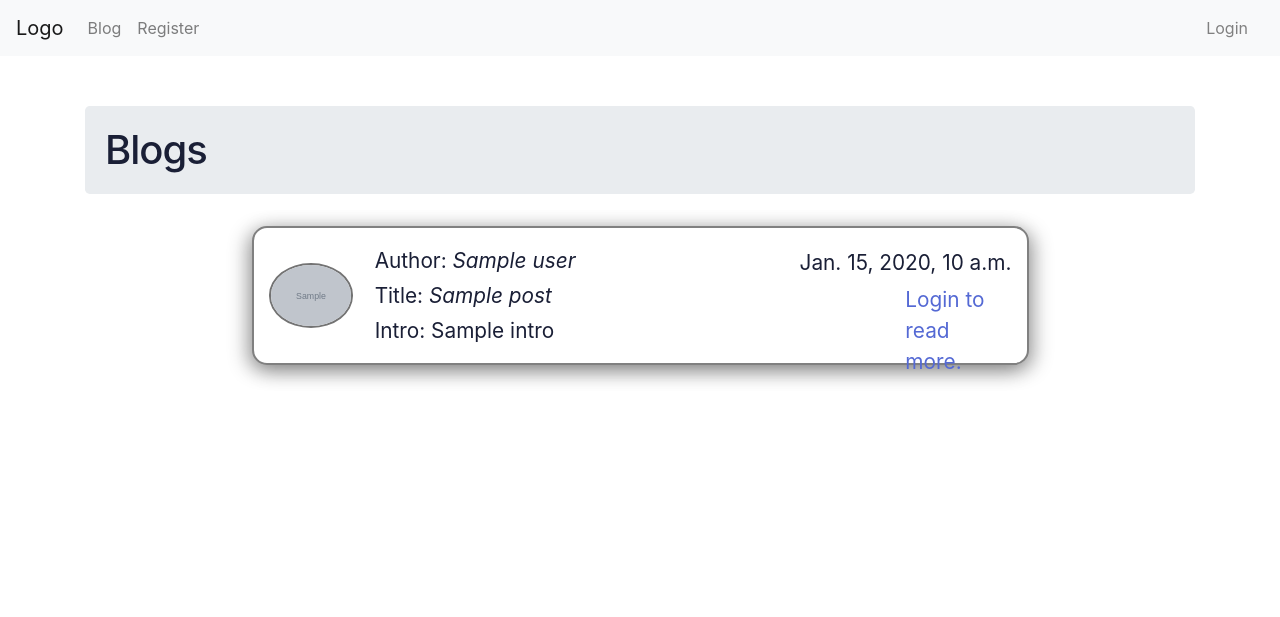
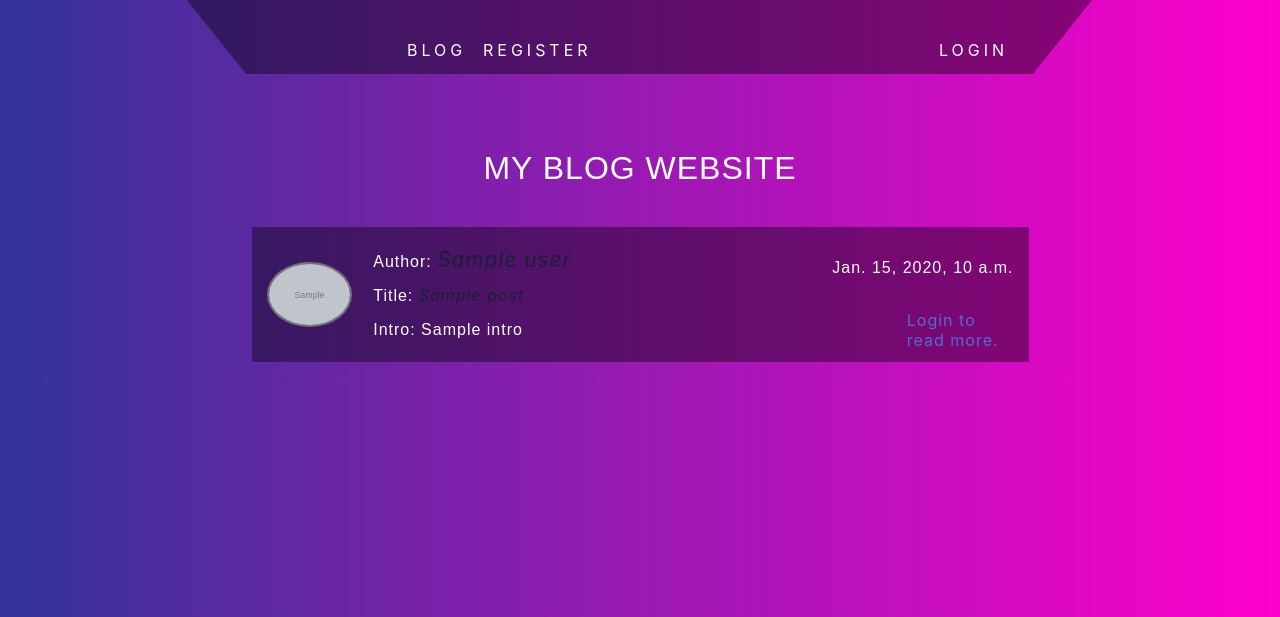
Before and after one commit to Lexicon-Group-2/Blog-project, a Django app: template templates/blog/blog.html in a window 1280 px wide. Shown: the top 617 px of the page. Run offline with Django 3.2, Linux system fonts and the light colour scheme; the template is opened without the code that fills it: most values are stand-ins (such as "Sample title", 1, 10 or a date in 2020); grey boxes marked "Sample" are stand-in pictures.

Commit message:
adding styling

```diff
--- a/static/css.css
+++ b/static/css.css
@@ -1,9 +1,20 @@
 .logout {
-  color: grey;
+  color: white;
 }
 
 .active {
   color: rebeccapurple;
+}
+.register-title {
+  margin: 30px 0 20px 0;
+  padding: 20px;
+  font: normal 100% / normal Arial, Helvetica, sans-serif;
+  letter-spacing: 1px;
+  transition: all 0.5s ease;
+  text-transform: uppercase;
+  text-align: center;
+  font-size: 1rem;
+  text-decoration: none;
 }
 * {
   padding: 0;
@@ -237,3 +248,129 @@ a.ssolink {
     transform: translateX(0px);
   }
 }
+
+/* Nav bar Styling  */
+body {
+  min-width: 800px;
+  background: #ff00cc; /* fallback for old browsers */
+  background: -webkit-linear-gradient(
+    to right,
+    #333399,
+    #ff00cc
+  ); /* Chrome 10-25, Safari 5.1-6 */
+  background: linear-gradient(
+    to right,
+    #333399,
+    #ff00cc
+  ); /* W3C, IE 10+/ Edge, Firefox 16+, Chrome 26+, Opera 12+, Safari 7+ */
+
+  margin: 0px;
+}
+.website-title {
+  margin: 30px 0 20px 0;
+  padding: 20px;
+  color: white;
+  font: normal 100% / normal Arial, Helvetica, sans-serif;
+  letter-spacing: 1px;
+  transition: all 0.5s ease;
+  text-transform: uppercase;
+  text-align: center;
+  font-size: 2rem;
+}
+
+#trapezoid {
+  -webkit-box-sizing: content-box;
+  -moz-box-sizing: content-box;
+  box-sizing: content-box;
+  height: 0;
+  border: 80px solid rgba(0, 0, 0, 0);
+  border-top: 0 solid;
+  border-bottom: 100px solid rgba(1, 1, 1, 0.4);
+  -webkit-border-radius: 20px 20px 0 0;
+  border-radius: 20px 20px 0 0;
+  font: normal 100% / normal Arial, Helvetica, sans-serif;
+  color: rgba(0, 0, 0, 0.7);
+  -o-text-overflow: clip;
+  text-overflow: clip;
+  -webkit-transform: rotateX(180deg);
+  transform: rotateX(180deg);
+  margin-top: -53px;
+  width: 700px;
+  position: relative;
+  transition: all 0.7s ease;
+  padding-left: 7%;
+}
+
+#trapezoid a {
+  -webkit-transform: rotateX(180deg);
+  transform: rotateX(180deg);
+}
+
+.sub-home {
+  display: none;
+  position: absolute;
+  right: 0;
+  left: 0;
+
+  z-index: 1;
+  transform: perspective(-10px);
+}
+
+#trapezoid:hover .sub-home {
+  justify-content: center;
+  margin-top: 53px;
+}
+
+.navbar {
+  position: sticky;
+  top: 0;
+  display: flex;
+  overflow: hidden;
+  justify-content: center;
+  height: 100px;
+}
+
+.navbar a {
+  float: left;
+  font-size: 16px;
+  color: white;
+  text-align: center;
+  padding: 14px 25px;
+  text-decoration: none;
+  text-transform: uppercase;
+  letter-spacing: 4px;
+  transition: all 0.5s ease;
+}
+
+.navbar a:hover {
+  background: #8ca6db;
+  color: black;
+  border-radius: 5px;
+}
+
+.subnav-content a:hover {
+  background: #b993d6;
+  color: black;
+}
+
+h1 {
+  color: #111;
+  font-family: "Helvetica Neue", sans-serif;
+
+  font-weight: bold;
+  letter-spacing: -1px;
+  text-align: center;
+  padding: 0;
+  margin: 0;
+}
+
+p {
+  color: #111;
+  font-family: "Calibri", sans-serif;
+  font-size: 25px;
+  line-height: 1.5;
+}
+
+hr {
+  background-color: #000;
+}
--- a/static/user.css
+++ b/static/user.css
@@ -1,13 +1,33 @@
 /* User profile page */
+div {
+  color: white;
+  font: normal 100% / normal Arial, Helvetica, sans-serif;
+  letter-spacing: 1px;
+  transition: all 0.5s ease;
+  font-size: 16px;
+}
+.website-title {
+  margin: 30px 0 20px 0;
+  padding: 20px;
+  color: white;
+  font: normal 100% / normal Arial, Helvetica, sans-serif;
+  letter-spacing: 1px;
+  transition: all 0.5s ease;
+  text-transform: uppercase;
+  text-align: center;
+  font-size: 2rem;
+  text-decoration: none;
+}
 .profile-card {
   margin: 30px 0 20px 0;
   width: 300px;
-  background: rgb(241, 244, 246);
+  background: rgba(0, 0, 0, 0.4);
   padding: 20px;
   border-radius: 10px;
-  font-size: 1.1rem;
-  box-shadow: 5px 5px 20px rgba(0, 0, 0, 0.3),
-    -5px 5px 20px rgba(0, 0, 0, 0.3);
+  font-size: 1rem;
+  box-shadow: 5px 5px 20px rgba(0, 0, 0, 0.3), -5px 5px 20px rgba(0, 0, 0, 0.3);
+  -o-text-overflow: clip;
+  text-overflow: clip;
 }
 
 .profile-pic {
@@ -47,8 +67,6 @@
   width: 100%;
 }
 
-
-
 .post-container {
   display: grid;
   grid-template-columns: repeat(7, 1fr);
@@ -59,16 +77,12 @@
     "post-image post-author post-author post-author post-date post-date post-date"
     "post-image post-title post-title post-title post-date post-date post-date"
     "post-image post-intro post-intro post-intro post-intro post-intro post-link";
-  background: rgb(255, 255, 255);
+  background: rgba(0, 0, 0, 0.4);
   padding: 15px;
   font-size: 1.3rem;
   min-width: 750px;
   margin: 0 auto 15px auto;
   width: 70%;
-  border: 2px solid grey;
-  border-radius: 15px;
-  box-shadow: 5px 5px 20px rgba(0, 0, 0, 0.3),
-  -5px 5px 20px rgba(0, 0, 0, 0.3);
 }
 
 .post-image {
@@ -92,7 +106,6 @@
   padding: 20px;
   margin-top: 50px;
 }
-
 
 .post-author {
   justify-self: start;
@@ -147,9 +160,6 @@
   color: white;
 }
 
-
-
-
 .comment-container {
   display: grid;
   grid-template-columns: repeat(7, 1fr);
@@ -159,14 +169,10 @@
   grid-template-areas:
     "post-image post-author post-author post-author post-date post-date post-date"
     "post-image post-title post-title post-title post-date post-date post-date";
-  background: rgb(255, 255, 255);
+  background: rgba(0, 0, 0, 0.4);
   padding: 15px;
   font-size: 1.3rem;
   min-width: 750px;
   margin: 0 auto 15px auto;
   width: 70%;
-  border: 2px solid grey;
-  border-radius: 15px;
-  box-shadow: 5px 5px 20px rgba(0, 0, 0, 0.3),
-    -5px 5px 20px rgba(0, 0, 0, 0.3);
 }
--- a/templates/blog/base.html
+++ b/templates/blog/base.html
@@ -10,8 +10,13 @@
 </head>
 
 <body>
-  <nav class="navbar navbar-expand-lg navbar-light bg-light">
-    <a class="navbar-brand" href="{% url 'index' %}">Logo</a>
+
+
+
+
+  <nav class="navbar navbar-expand-lg ">
+    <div id="trapezoid">
+    <a class="navbar-brand" href="{% url 'index' %}"></a>
     <div class="collapse navbar-collapse" id="navbarSupportedContent">
       <ul class="navbar-nav mr-auto">
         {% if user.is_superuser %}
@@ -33,7 +38,7 @@
       </ul>
 
       {% if user.is_authenticated %}
-      <div>Logged in as: </div>
+
       <a class="logout nav-link" href="{% url 'user' %}"><b>{{user.username}}</b></a>
       <a class="logout nav-link" href="{% url 'logout' %}">Logout</a>
       {% else %}
@@ -41,7 +46,12 @@
       {% endif %}
 
     </div>
+    </div>
   </nav>
+
+
+
+
 
 
 
--- a/templates/blog/blog.html
+++ b/templates/blog/blog.html
@@ -1,14 +1,9 @@
-{% extends "blog/base.html" %}
-{% load staticfiles %}
-{% block title %}Blog page{% endblock title %}
-{% block head_block %}
-  <link rel="stylesheet" href="{% static 'user.css' %}">
-{% endblock %}
+{% extends "blog/base.html" %} {% load staticfiles %} {% block title %}Blog
+page{% endblock title %} {% block head_block %}
+<link rel="stylesheet" href="{% static 'user.css' %}" />
+{% endblock %} {% block body_block %}
 
-{% block body_block %}
-
-
-    <h1 class="jumbotron">Blogs</h1>
+<h1 class="website-title">my blog website</h1>
 <!-- Input form for blog posts. -->
 {% for post in posts %}
 <div class="post-container">
@@ -23,7 +18,7 @@
   <div class="post-date">
     <div>{{post.date_added}}</div>
     <div class="action">
-          <br>
+      <br />
     </div>
   </div>
   <div class="post-title">Title: <i>{{post.title}}</i></div>
@@ -36,6 +31,4 @@
     {% endif %}
   </div>
 </div>
-    {% endfor %}
-
-{% endblock %}
+{% endfor %} {% endblock %}
--- a/templates/blog/post_detail.html
+++ b/templates/blog/post_detail.html
@@ -69,9 +69,9 @@
 
 <br />
 {% if post.comments.all %}
-  <h2 class="jumbotron">List of comments:</h2>
+  <h2 class="website-title">List of comments:</h2>
 {% else %}
-  <h2 class="no-comments-yet">This post have no comments.</h2>
+  <h2 class="website-title">This post have no comments.</h2>
   <hr />
 {% endif %}
 
```
Also changed, not shown: static/post_detail.css (+6 -9 lines), static/script.js (+44 -19 lines), templates/blog/index.html (+2 -6 lines), templates/blog/registration.html (+6 -1 lines), db.sqlite3. Lines whose indentation alone changed are shown as unchanged.
